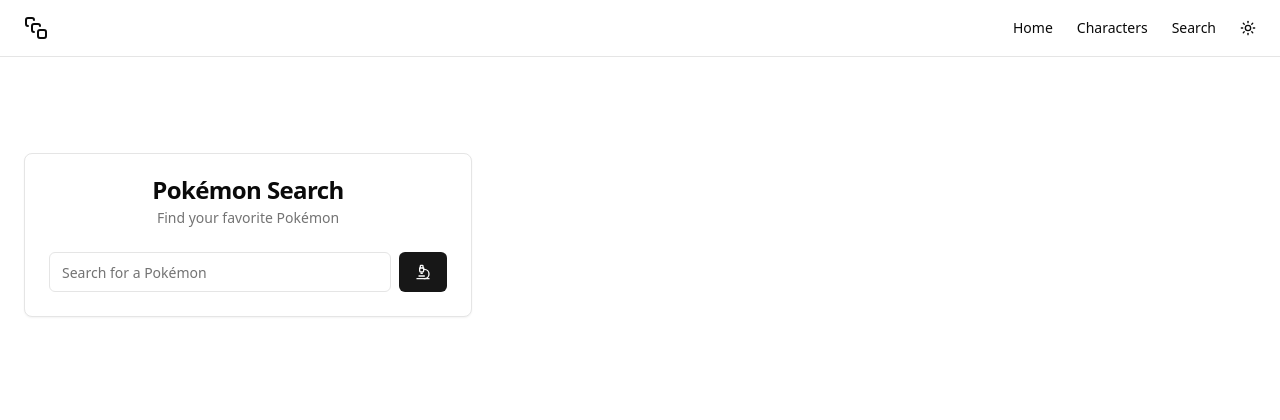
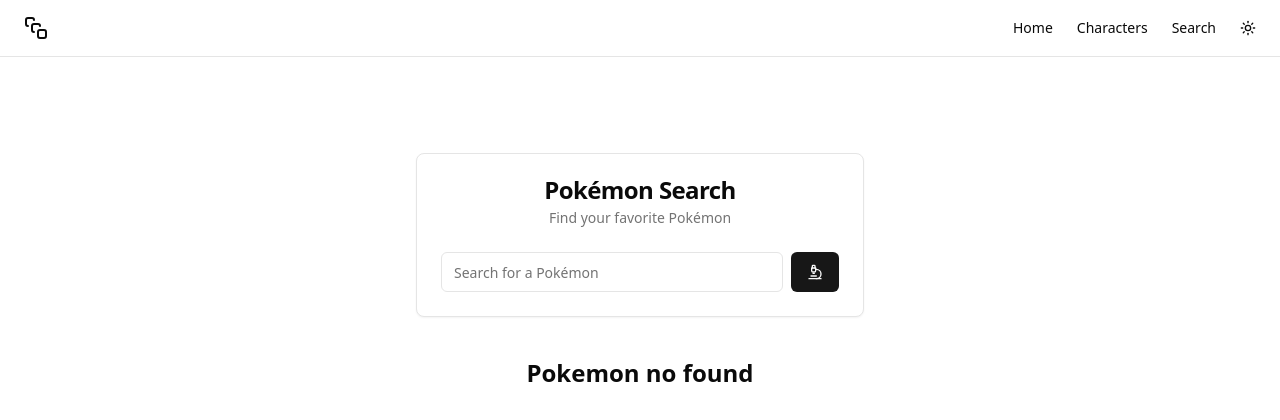
Before and after one commit to Nahuelluca20/tanstack-test, a React (Vite) app: page /search in a window 1280 px wide. Shown: the top 420 px of the page. Built offline with nearby package versions, Linux system fonts and the light colour scheme.

Commit message:
Refactor CSS and add SinglePokemonCard component

```diff
--- a/src/index.css
+++ b/src/index.css
@@ -76,5 +76,5 @@
 }
 
 body {
-  overflow-x: hidden;
+  /* overflow-x: hidden; */
 }
--- a/src/routes/search.index.tsx
+++ b/src/routes/search.index.tsx
@@ -3,6 +3,7 @@
 import { useState } from "react";
 import { useQuery } from "@tanstack/react-query";
 import { searchPokemonByName } from "../api/api";
+import SinglePokemonCard from "../components/slngle-pokemon-card";
 
 export const Route = new FileRoute("/search").createRoute({
   component: SearchRoute,
@@ -10,26 +11,31 @@
 
 export default function SearchRoute() {
   const [filter, setFilter] = useState("");
-  // const debouncedFilter = useDebounce(filter, 500);
-  // const { data } = useQuery(
-  //   queryKey: ["searchPokemon"],
-  //   () => searchPokemonByName(filter)
-  //   // { enabled: Boolean(debouncedFilter) }
-  // );
 
-  console.log(filter);
   const { isPending, data } = useQuery({
     queryKey: ["search-pokemon", filter],
     queryFn: () => searchPokemonByName(filter),
-    // { enabled: Boolean(debouncedFilter) }
   });
-  console.log(data);
 
   return (
-    <section className="flex flex-col mx-auto justify-center w-full py-6 sm:py-12 md:py-24">
-      <SearchCard setPokemonSearch={setFilter} />
-
-      {isPending && <div>Loading...</div>}
+    <section className="w-full text-center py-6 sm:py-12 md:py-24">
+      <div className="flex justify-center">
+        <SearchCard setPokemonSearch={setFilter} />
+      </div>
+      {isPending && <div className="mt-10">Loading...</div>}
+      <div className="mt-10">
+        {data?.length === 0 || (data === undefined && !isPending) ? (
+          <h4 className="font-bold text-2xl">Pokemon no found</h4>
+        ) : (
+          <SinglePokemonCard
+            name={data?.name ?? ""}
+            type={data?.types[0].type.name ?? ""}
+            species={data?.species.name ?? ""}
+            weight={data?.weight ?? ""}
+            image={data?.sprites.front_default ?? ""}
+          />
+        )}
+      </div>
     </section>
   );
 }
```
